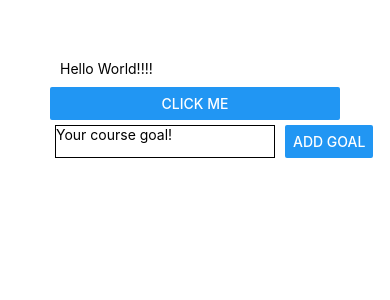
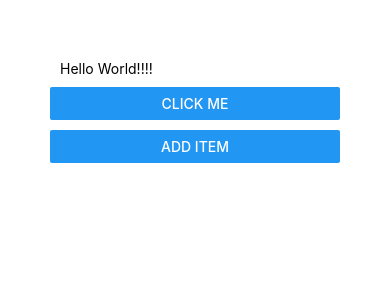
Before and after one commit to Anupom11/ReactNativeTestApp, a React Native app: screen / in a window 390 px wide. Shown: the top 300 px of the page. Built offline with nearby package versions, Linux system fonts and the light colour scheme.

Commit message:
updated with modal input type

```diff
--- a/App.js
+++ b/App.js
@@ -6,7 +6,8 @@ import GoalItem from './components/GoalItem';
 
 export default function App() {
   //const [userInputVal, setUserInputVal] = useState('');
-  const [courseGoals, setCourseGoals] = useState([]);
+  const [courseGoals, setCourseGoals]       = useState([]);
+  const [showInputModal, setShowInputModal] = useState(false);
 
   /* function getTextInputData(textData) {
     setUserInputVal(textData);
@@ -37,6 +38,14 @@ export default function App() {
     alert('Click me!');
   }
 
+  function showItemSheet() {
+    setShowInputModal(true);
+  }
+
+  function closeItemSheet() {
+    setShowInputModal(false);
+  }
+
   return (
     <View style={styles.appContainer}>
 
@@ -45,7 +54,11 @@ export default function App() {
         <Button title="Click Me" onPress={clickMeResponse} />
       </View>
 
-      <GoalInput addUserInput={addUserInput}/>
+      <View style={{marginTop:10}}>
+        <Button title="Add Item" onPress={showItemSheet} />
+      </View>
+
+      <GoalInput visibility={showInputModal} closeVisibility={closeItemSheet} addUserInput={addUserInput}/>
       <GoalItem courseGoals={courseGoals} deleteItem={deleteItem} />
 
       {/* <View style={styles.inputContainer}>
--- a/components/GoalInput.js
+++ b/components/GoalInput.js
@@ -1,5 +1,5 @@
 import React, {useState} from 'react';
-import { View, StyleSheet, TextInput, Button } from "react-native";
+import { View, StyleSheet, TextInput, Button, Modal } from "react-native";
 
 function GoalInput(props) {
 
@@ -14,7 +14,15 @@ function GoalInput(props) {
         setUserInputVal('');
     }
 
+    function closeModal() {
+        props.closeVisibility();
+    }
+
     return (
+        <Modal
+            visible={props.visibility}
+            animationType={'slide'}>
+            <View>
                 <View style={styles.inputContainer}>
                     <View style={{borderColor: '#000000', borderWidth: 1, marginEnd: 10}}>
                         <TextInput
@@ -22,9 +30,13 @@ function GoalInput(props) {
                             onChangeText={getTextInputData}
                             value={userInputVal} />
                     </View>
-
                     <Button title="Add Goal" onPress={addGoalHandler} />
                 </View>
+                <View style={{marginTop:10, marginLeft:20, marginRight:20}}>
+                    <Button title="Close" onPress={closeModal}/>
+                </View>
+            </View>
+        </Modal>
     );
 }
 
@@ -35,5 +47,7 @@ const styles = StyleSheet.create({
         flexDirection: 'row',
         padding: 5,
         justifyContent: 'flex-start',
+        marginTop:10,
+        marginLeft:20,
       },
 });
```
Lines whose indentation alone changed are shown as unchanged.
